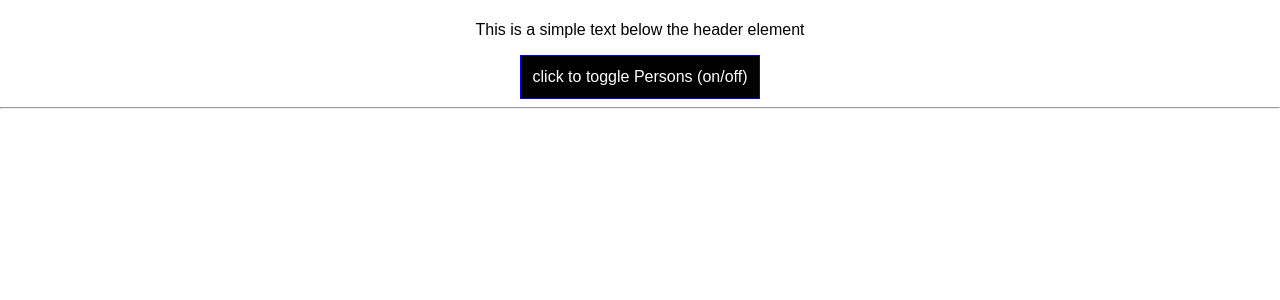
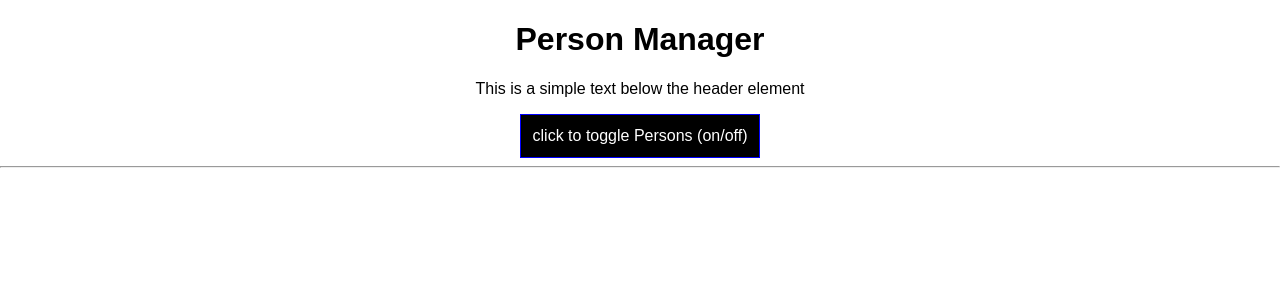
Before and after one commit to Emmychriss/reactTests, a React app: page / in a window 1280 px wide. Shown: the top 300 px of the page. Built offline with nearby package versions, Linux system fonts and the light colour scheme.

Commit message:
title change

```diff
--- a/src/index.js
+++ b/src/index.js
@@ -1,8 +1,11 @@
-import React from 'react';
-import ReactDOM from 'react-dom';
-import './index.css';
-import App from './Containers/App';
-import registerServiceWorker from './registerServiceWorker';
+import React from "react";
+import ReactDOM from "react-dom";
+import "./index.css";
+import App from "./Containers/App";
+import registerServiceWorker from "./registerServiceWorker";
 
-ReactDOM.render(<App />, document.getElementById('root'));
+ReactDOM.render(
+  <App title="Person Manager" />,
+  document.getElementById("root")
+);
 registerServiceWorker();
```
